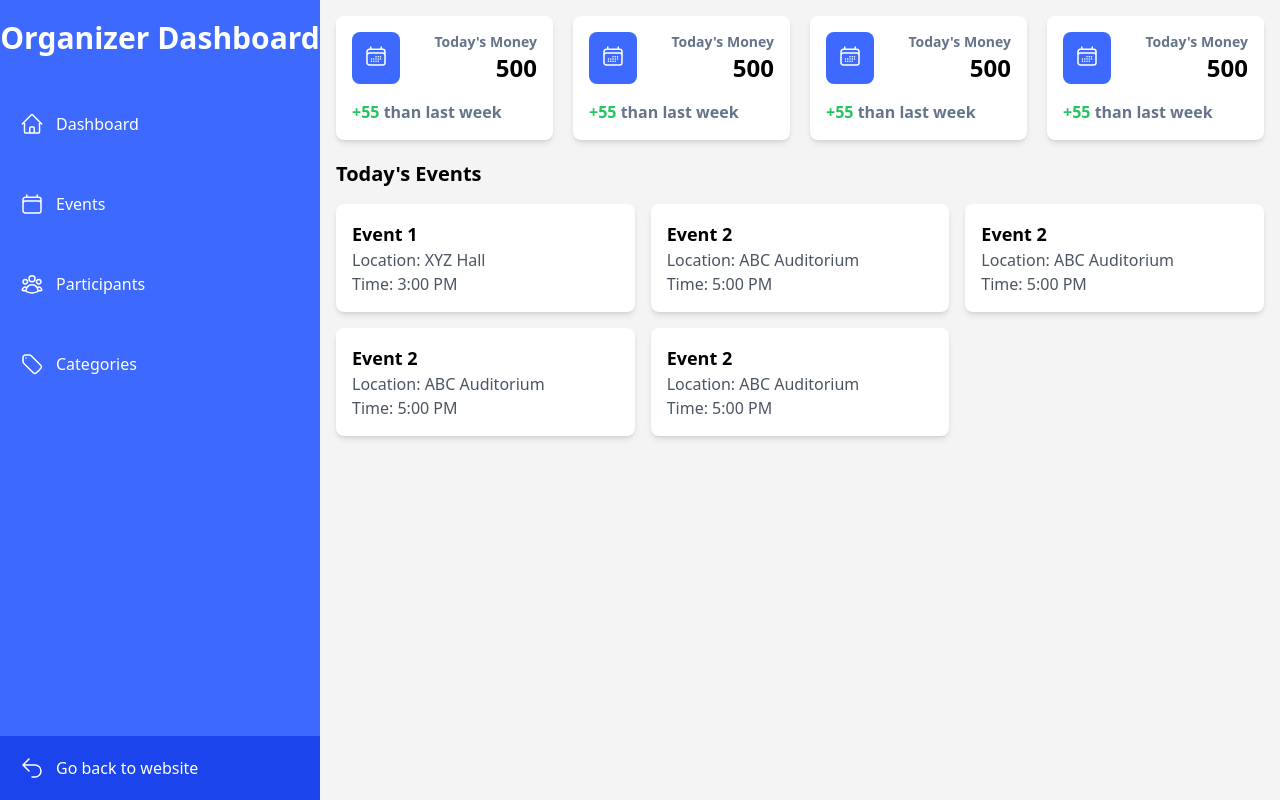
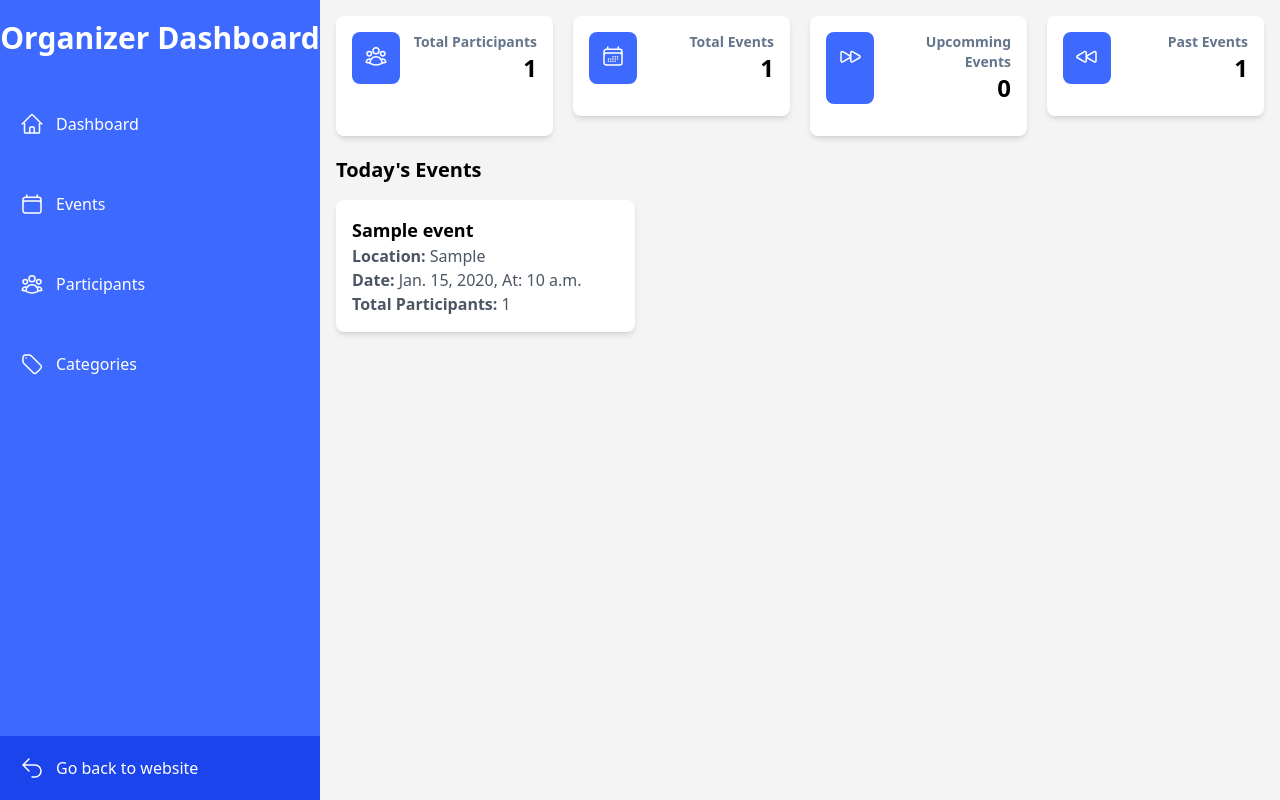
Before and after one commit to MohammadFahad1/Django-Assignment-1-Event-Management-System, a Django app: page /dashboard/ in a window 1280 px wide. Run offline with Django 5.2, Linux system fonts and the light colour scheme; tables that the repository leaves empty hold one stand-in row (values such as "Sample post").

Commit message:
Dashboard works done

```diff
--- a/events/templates/dashboard/dashboard_home.html
+++ b/events/templates/dashboard/dashboard_home.html
@@ -2,6 +2,7 @@
 
 {% block title %}EVMS - Organizer Dashboard{% endblock title %}
 {% block content %}
+
 {% comment %} Count Section Starts {% endcomment %}
 <div class="grid grid-cols-1 sm:grid-cols-2 md:grid-cols-3 lg:grid-cols-4 gap-5">
     {% comment %} Count Bar {% endcomment %}
@@ -9,19 +10,18 @@
         <div class="flex justify-between gap-3 mb-4">
             <div class="bg-[#3D69FF] p-3 rounded-lg text-white">
                 <svg xmlns="http://www.w3.org/2000/svg" fill="none" viewBox="0 0 24 24" stroke-width="1.5" stroke="currentColor" class="size-6">
-                <path stroke-linecap="round" stroke-linejoin="round" d="M6.75 3v2.25M17.25 3v2.25M3 18.75V7.5a2.25 2.25 0 0 1 2.25-2.25h13.5A2.25 2.25 0 0 1 21 7.5v11.25m-18 0A2.25 2.25 0 0 0 5.25 21h13.5A2.25 2.25 0 0 0 21 18.75m-18 0v-7.5A2.25 2.25 0 0 1 5.25 9h13.5A2.25 2.25 0 0 1 21 11.25v7.5m-9-6h.008v.008H12v-.008ZM12 15h.008v.008H12V15Zm0 2.25h.008v.008H12v-.008ZM9.75 15h.008v.008H9.75V15Zm0 2.25h.008v.008H9.75v-.008ZM7.5 15h.008v.008H7.5V15Zm0 2.25h.008v.008H7.5v-.008Zm6.75-4.5h.008v.008h-.008v-.008Zm0 2.25h.008v.008h-.008V15Zm0 2.25h.008v.008h-.008v-.008Zm2.25-4.5h.008v.008H16.5v-.008Zm0 2.25h.008v.008H16.5V15Z" />
+                <path stroke-linecap="round" stroke-linejoin="round" d="M18 18.72a9.094 9.094 0 0 0 3.741-.479 3 3 0 0 0-4.682-2.72m.94 3.198.001.031c0 .225-.012.447-.037.666A11.944 11.944 0 0 1 12 21c-2.17 0-4.207-.576-5.963-1.584A6.062 6.062 0 0 1 6 18.719m12 0a5.971 5.971 0 0 0-.941-3.197m0 0A5.995 5.995 0 0 0 12 12.75a5.995 5.995 0 0 0-5.058 2.772m0 0a3 3 0 0 0-4.681 2.72 8.986 8.986 0 0 0 3.74.477m.94-3.197a5.971 5.971 0 0 0-.94 3.197M15 6.75a3 3 0 1 1-6 0 3 3 0 0 1 6 0Zm6 3a2.25 2.25 0 1 1-4.5 0 2.25 2.25 0 0 1 4.5 0Zm-13.5 0a2.25 2.25 0 1 1-4.5 0 2.25 2.25 0 0 1 4.5 0Z" />
                 </svg>
             </div>
             <div class="text-right">
-                <p class="text-slate-500 text-sm font-bold">Today's Money</p>
-                <h3 class="text-2xl font-bold">500</h3>
+                <p class="text-slate-500 text-sm font-bold">Total Participants</p>
+                <h3 class="text-2xl font-bold">{{counts.total_participant}}</h3>
             </div>
         </div>
-        <p class="text-slate-500 font-bold text-md"><span class="text-green-500">+55</span> than last week</p>
     </div>
 
     {% comment %} Count Bar {% endcomment %}
-    <a href="/">
+    <a href="{% url "dashboard" %}">
         <div class="bg-white p-4 rounded-lg shadow-md">
             <div class="flex justify-between gap-3 mb-4">
                 <div class="bg-[#3D69FF] p-3 rounded-lg text-white">
@@ -30,79 +30,59 @@
                     </svg>
                 </div>
                 <div class="text-right">
-                    <p class="text-slate-500 text-sm font-bold">Today's Money</p>
-                    <h3 class="text-2xl font-bold">500</h3>
+                    <p class="text-slate-500 text-sm font-bold">Total Events</p>
+                    <h3 class="text-2xl font-bold">{{counts.total_events}}</h3>
                 </div>
             </div>
-            <p class="text-slate-500 font-bold text-md"><span class="text-green-500">+55</span> than last week</p>
         </div>
     </a>
     {% comment %} Count Bar {% endcomment %}
-    <a href="/">
+    <a href="?type=upcomming">
         <div class="bg-white p-4 rounded-lg shadow-md">
             <div class="flex justify-between gap-3 mb-4">
                 <div class="bg-[#3D69FF] p-3 rounded-lg text-white">
                     <svg xmlns="http://www.w3.org/2000/svg" fill="none" viewBox="0 0 24 24" stroke-width="1.5" stroke="currentColor" class="size-6">
-                    <path stroke-linecap="round" stroke-linejoin="round" d="M6.75 3v2.25M17.25 3v2.25M3 18.75V7.5a2.25 2.25 0 0 1 2.25-2.25h13.5A2.25 2.25 0 0 1 21 7.5v11.25m-18 0A2.25 2.25 0 0 0 5.25 21h13.5A2.25 2.25 0 0 0 21 18.75m-18 0v-7.5A2.25 2.25 0 0 1 5.25 9h13.5A2.25 2.25 0 0 1 21 11.25v7.5m-9-6h.008v.008H12v-.008ZM12 15h.008v.008H12V15Zm0 2.25h.008v.008H12v-.008ZM9.75 15h.008v.008H9.75V15Zm0 2.25h.008v.008H9.75v-.008ZM7.5 15h.008v.008H7.5V15Zm0 2.25h.008v.008H7.5v-.008Zm6.75-4.5h.008v.008h-.008v-.008Zm0 2.25h.008v.008h-.008V15Zm0 2.25h.008v.008h-.008v-.008Zm2.25-4.5h.008v.008H16.5v-.008Zm0 2.25h.008v.008H16.5V15Z" />
+                    <path stroke-linecap="round" stroke-linejoin="round" d="M3 8.689c0-.864.933-1.406 1.683-.977l7.108 4.061a1.125 1.125 0 0 1 0 1.954l-7.108 4.061A1.125 1.125 0 0 1 3 16.811V8.69ZM12.75 8.689c0-.864.933-1.406 1.683-.977l7.108 4.061a1.125 1.125 0 0 1 0 1.954l-7.108 4.061a1.125 1.125 0 0 1-1.683-.977V8.69Z" />
                     </svg>
                 </div>
                 <div class="text-right">
-                    <p class="text-slate-500 text-sm font-bold">Today's Money</p>
-                    <h3 class="text-2xl font-bold">500</h3>
+                    <p class="text-slate-500 text-sm font-bold">Upcomming Events</p>
+                    <h3 class="text-2xl font-bold">{{counts.upcomming_events}}</h3>
                 </div>
             </div>
-            <p class="text-slate-500 font-bold text-md"><span class="text-green-500">+55</span> than last week</p>
         </div>
     </a>
     {% comment %} Count Bar {% endcomment %}
-    <a href="/">
+    <a href="?type=past">
         <div class="bg-white p-4 rounded-lg shadow-md">
             <div class="flex justify-between gap-3 mb-4">
                 <div class="bg-[#3D69FF] p-3 rounded-lg text-white">
                     <svg xmlns="http://www.w3.org/2000/svg" fill="none" viewBox="0 0 24 24" stroke-width="1.5" stroke="currentColor" class="size-6">
-                    <path stroke-linecap="round" stroke-linejoin="round" d="M6.75 3v2.25M17.25 3v2.25M3 18.75V7.5a2.25 2.25 0 0 1 2.25-2.25h13.5A2.25 2.25 0 0 1 21 7.5v11.25m-18 0A2.25 2.25 0 0 0 5.25 21h13.5A2.25 2.25 0 0 0 21 18.75m-18 0v-7.5A2.25 2.25 0 0 1 5.25 9h13.5A2.25 2.25 0 0 1 21 11.25v7.5m-9-6h.008v.008H12v-.008ZM12 15h.008v.008H12V15Zm0 2.25h.008v.008H12v-.008ZM9.75 15h.008v.008H9.75V15Zm0 2.25h.008v.008H9.75v-.008ZM7.5 15h.008v.008H7.5V15Zm0 2.25h.008v.008H7.5v-.008Zm6.75-4.5h.008v.008h-.008v-.008Zm0 2.25h.008v.008h-.008V15Zm0 2.25h.008v.008h-.008v-.008Zm2.25-4.5h.008v.008H16.5v-.008Zm0 2.25h.008v.008H16.5V15Z" />
+                    <path stroke-linecap="round" stroke-linejoin="round" d="M21 16.811c0 .864-.933 1.406-1.683.977l-7.108-4.061a1.125 1.125 0 0 1 0-1.954l7.108-4.061A1.125 1.125 0 0 1 21 8.689v8.122ZM11.25 16.811c0 .864-.933 1.406-1.683.977l-7.108-4.061a1.125 1.125 0 0 1 0-1.954l7.108-4.061a1.125 1.125 0 0 1 1.683.977v8.122Z" />
                     </svg>
                 </div>
                 <div class="text-right">
-                    <p class="text-slate-500 text-sm font-bold">Today's Money</p>
-                    <h3 class="text-2xl font-bold">500</h3>
+                    <p class="text-slate-500 text-sm font-bold">Past Events</p>
+                    <h3 class="text-2xl font-bold">{{counts.past_events}}</h3>
                 </div>
             </div>
-            <p class="text-slate-500 font-bold text-md"><span class="text-green-500">+55</span> than last week</p>
         </div>
     </a>
 </div>
 {% comment %} Count Section Ends {% endcomment %}
 
 {% comment %} Events Listings {% endcomment %}
-    <div>
+<div>
     <h2 class="text-xl font-bold mb-4 pt-5">Today's Events</h2>
     <div class="grid grid-cols-1 md:grid-cols-2 lg:grid-cols-3 gap-4">
-        <div class="p-4 bg-white shadow-md rounded-lg">
-            <h3 class="text-lg font-semibold">Event 1</h3>
-            <p class="text-gray-600">Location: XYZ Hall</p>
-            <p class="text-gray-600">Time: 3:00 PM</p>
-        </div>
-        <div class="p-4 bg-white shadow-md rounded-lg">
-            <h3 class="text-lg font-semibold">Event 2</h3>
-            <p class="text-gray-600">Location: ABC Auditorium</p>
-            <p class="text-gray-600">Time: 5:00 PM</p>
-        </div>
-        <div class="p-4 bg-white shadow-md rounded-lg">
-            <h3 class="text-lg font-semibold">Event 2</h3>
-            <p class="text-gray-600">Location: ABC Auditorium</p>
-            <p class="text-gray-600">Time: 5:00 PM</p>
-        </div>
-        <div class="p-4 bg-white shadow-md rounded-lg">
-            <h3 class="text-lg font-semibold">Event 2</h3>
-            <p class="text-gray-600">Location: ABC Auditorium</p>
-            <p class="text-gray-600">Time: 5:00 PM</p>
-        </div>
-        <div class="p-4 bg-white shadow-md rounded-lg">
-            <h3 class="text-lg font-semibold">Event 2</h3>
-            <p class="text-gray-600">Location: ABC Auditorium</p>
-            <p class="text-gray-600">Time: 5:00 PM</p>
-        </div>
+        {% for event in events %}
+            <div class="p-4 bg-white shadow-md rounded-lg">
+                <h3 class="text-lg font-semibold">{{event.name}}</h3>
+                <p class="text-gray-600"><b>Location:</b> {{event.location}}</p>
+                <p class="text-gray-600"><b>Date:</b> {{event.date}}, At: {{event.time}}</p>
+                <p class="text-gray-600"><b>Total Participants:</b> {{event.participants_count}}</p>
+            </div>
+        {% endfor %}
     </div>
 </div>
 {% endblock content %}
--- a/events/templates/dashboard/events_table.html
+++ b/events/templates/dashboard/events_table.html
@@ -36,7 +36,7 @@
                 <td class="p-2 flex -space-x-2">
                     {% for participant in event.participants.all %}
                         <div class="w-8 h-8 my-3 bg-blue-500 rounded-full text-white flex items-center justify-center text-sm border-2 border-white">
-                        B
+                        {{participant.name|slice:":2"}}
                         </div>
                     {% endfor %}
                 </td>
--- a/events/urls.py
+++ b/events/urls.py
@@ -4,7 +4,7 @@ from events.views import dashboard, delete_category, delete_event, delete_partic
 urlpatterns = [
     path('', home_page),
     path('details/', event_detail),
-    path('dashboard/', dashboard),
+    path('dashboard/', dashboard, name='dashboard'),
     path('events/', events, name='event-list'),
     path('update_event/<int:id>', update_event, name='update-event'),
     path('delete_event/<int:id>', delete_event, name='delete-event'),
--- a/events/views.py
+++ b/events/views.py
@@ -4,6 +4,8 @@ from django.shortcuts import redirect, render
 from events.forms import CategoryModelForm, EventModelForm, ParticipantModelForm
 from django.contrib import messages
 from events.models import *
+from django.utils.timezone import now
+from django.db.models import Count, Q
 
 def home_page(request):
     return render(request, 'home_page.html')
@@ -12,7 +14,30 @@ def event_detail(request):
     return render(request, 'event_detail.html')
 
 def dashboard(request):
-    return render(request, 'dashboard/dashboard_home.html')
+    type = request.GET.get('type', 'all')
+    today = now().date()
+
+    counts = Event.objects.aggregate(
+        total_participant=Count('participants', distinct=True),
+        total_events=Count('id', distinct=True),
+        upcomming_events=Count('id', filter=Q(date__gte= today), distinct=True),
+        past_events=Count('id', filter=Q(date__lt= today), distinct=True)
+    )
+
+    # Retrieve event data
+    if type == 'upcomming':
+        events = Event.objects.filter(date__gte=today).annotate(participants_count=Count('participants')).order_by('date')
+    elif type == 'past':
+        events = Event.objects.filter(date__lt=today).annotate(participants_count=Count('participants')).order_by('-date')
+    else:
+        events = Event.objects.annotate(participants_count=Count('participants')).order_by('date')
+
+    context = {
+        "counts": counts,
+        "events": events
+    }
+
+    return render(request, 'dashboard/dashboard_home.html', context)
 
 def events(request):
     event_form = EventModelForm()
--- a/static/css/output.css
+++ b/static/css/output.css
@@ -753,10 +753,6 @@ video {
   height: 2rem;
 }
 
-.h-full {
-  height: 100%;
-}
-
 .min-h-screen {
   min-height: 100vh;
 }
@@ -1200,11 +1196,6 @@ video {
   color: rgb(75 85 99 / var(--tw-text-opacity, 1));
 }
 
-.text-green-500 {
-  --tw-text-opacity: 1;
-  color: rgb(34 197 94 / var(--tw-text-opacity, 1));
-}
-
 .text-slate-100 {
   --tw-text-opacity: 1;
   color: rgb(241 245 249 / var(--tw-text-opacity, 1));
```
